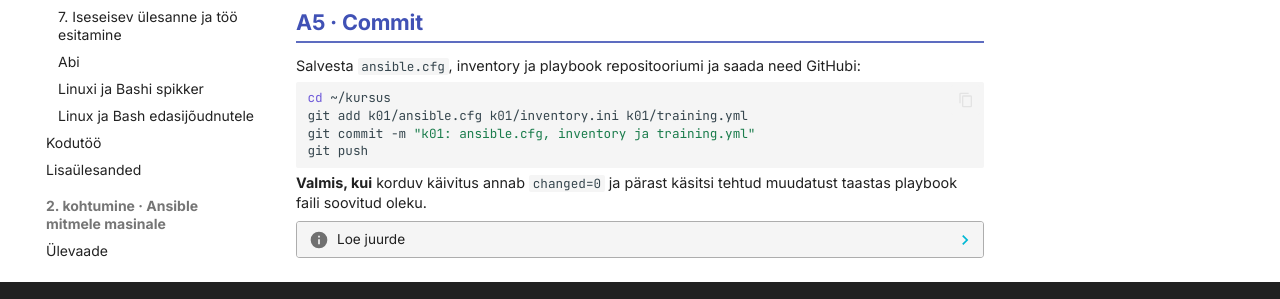
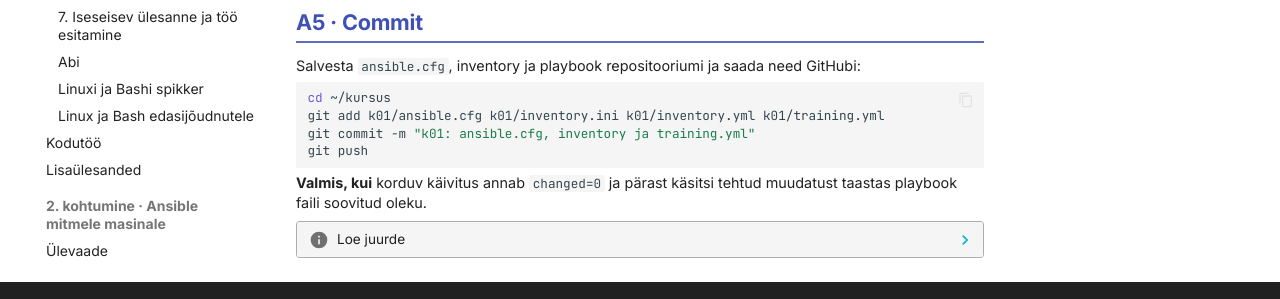
Before and after one commit to hkhk-tk/is1-automatiseerimine, an MkDocs documentation site: the page built from docs/k01/lab-4-playbook.md, in a window 1280 px wide and 900 px high, scrolled down 1838 px. Shown: the part 462-761 px from the top of the window. Built offline with MkDocs 1.6.1 and Material for MkDocs 9.7.7, drawn with Linux system fonts in a browser that asks for light colours; comment, search, counter and statistics services are not loaded.

Commit message:
K1 osa 4: commit sisaldab ka inventory.yml

````diff
--- a/docs/k01/lab-4-playbook.md
+++ b/docs/k01/lab-4-playbook.md
@@ -144,7 +144,7 @@ Salvesta `ansible.cfg`, inventory ja playbook repositooriumi ja saada need GitHu
 
 ```bash
 cd ~/kursus
-git add k01/ansible.cfg k01/inventory.ini k01/training.yml
+git add k01/ansible.cfg k01/inventory.ini k01/inventory.yml k01/training.yml
 git commit -m "k01: ansible.cfg, inventory ja training.yml"
 git push
 ```
````
